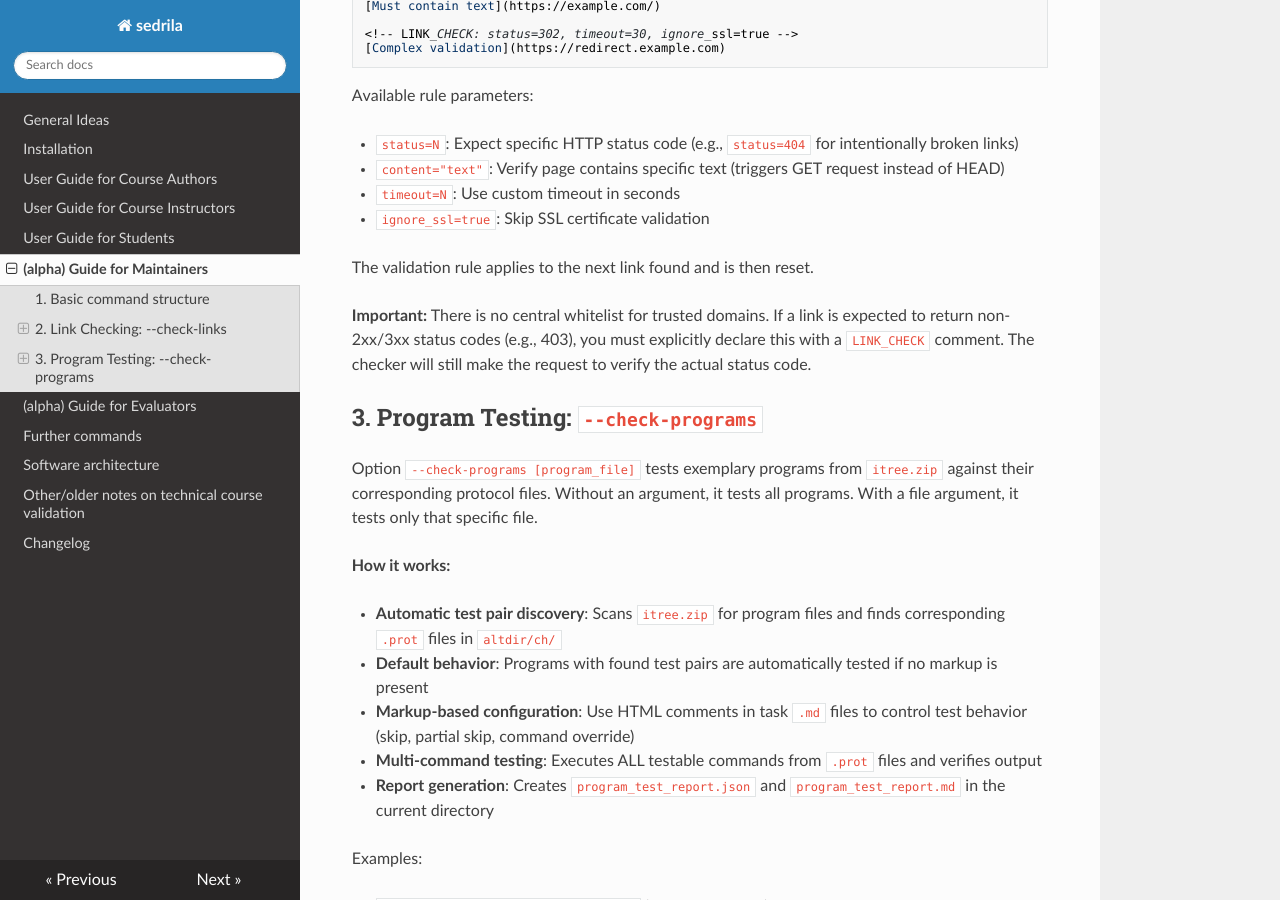
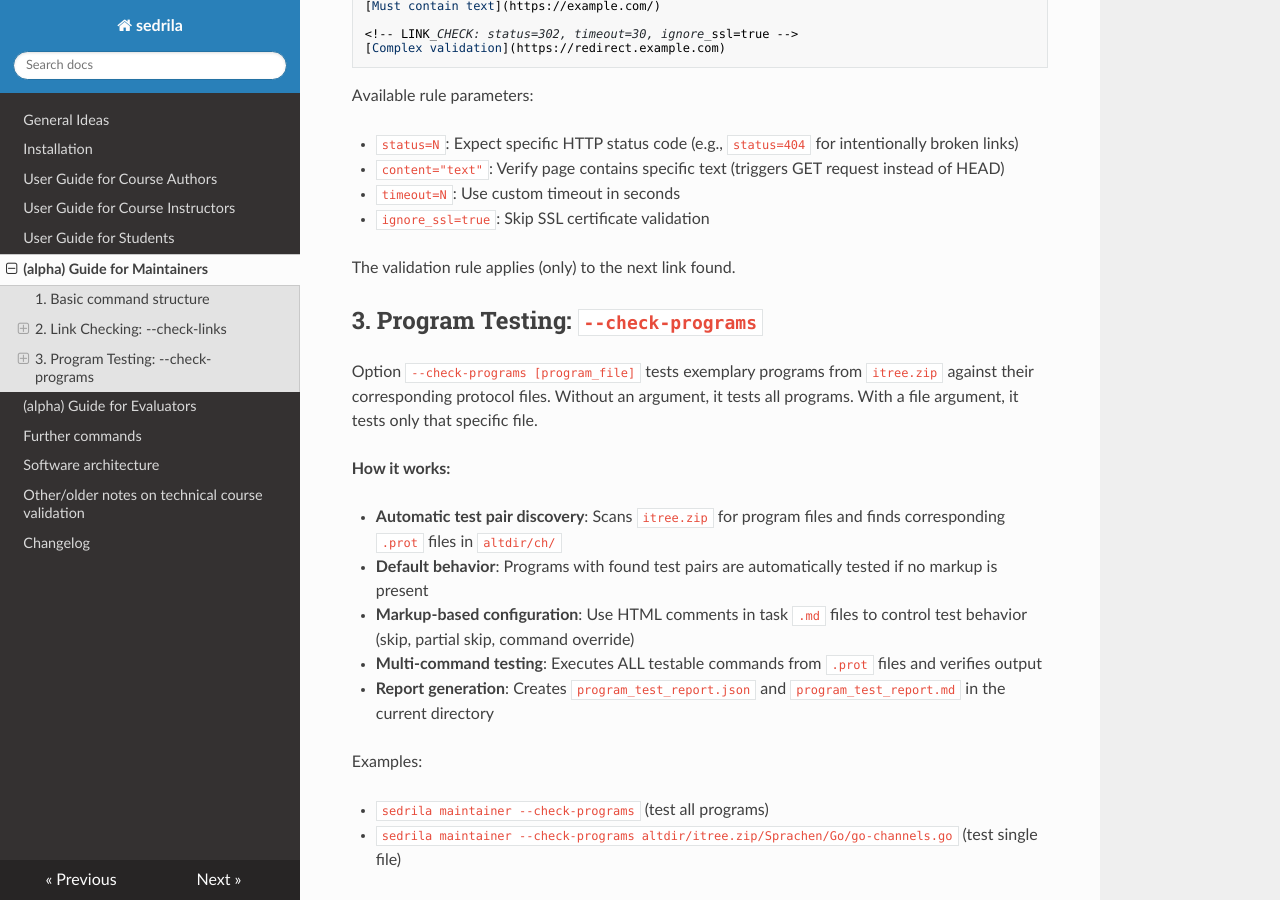
Before and after one commit to fubinf/sedrila, an MkDocs documentation site: the page built from docs/maintainers.md, in a window 1280 px wide and 900 px high, scrolled down 1383 px. Built offline with MkDocs 1.6.1, drawn with Linux system fonts in a browser that asks for light colours; nearby versions of some CDN libraries.

Commit message:
maintainers.md: Remove redundant paragraph on link check validation rule semantics

```diff
--- a/docs/maintainers.md
+++ b/docs/maintainers.md
@@ -66,11 +66,7 @@ Available rule parameters:
 - `timeout=N`: Use custom timeout in seconds
 - `ignore_ssl=true`: Skip SSL certificate validation
 
-The validation rule applies to the next link found and is then reset.
-
-**Important:** There is no central whitelist for trusted domains. If a link is expected to return
-non-2xx/3xx status codes (e.g., 403), you must explicitly declare this with a `LINK_CHECK` comment.
-The checker will still make the request to verify the actual status code.
+The validation rule applies (only) to the next link found.
 
 
 ## 3. Program Testing: `--check-programs`
```
